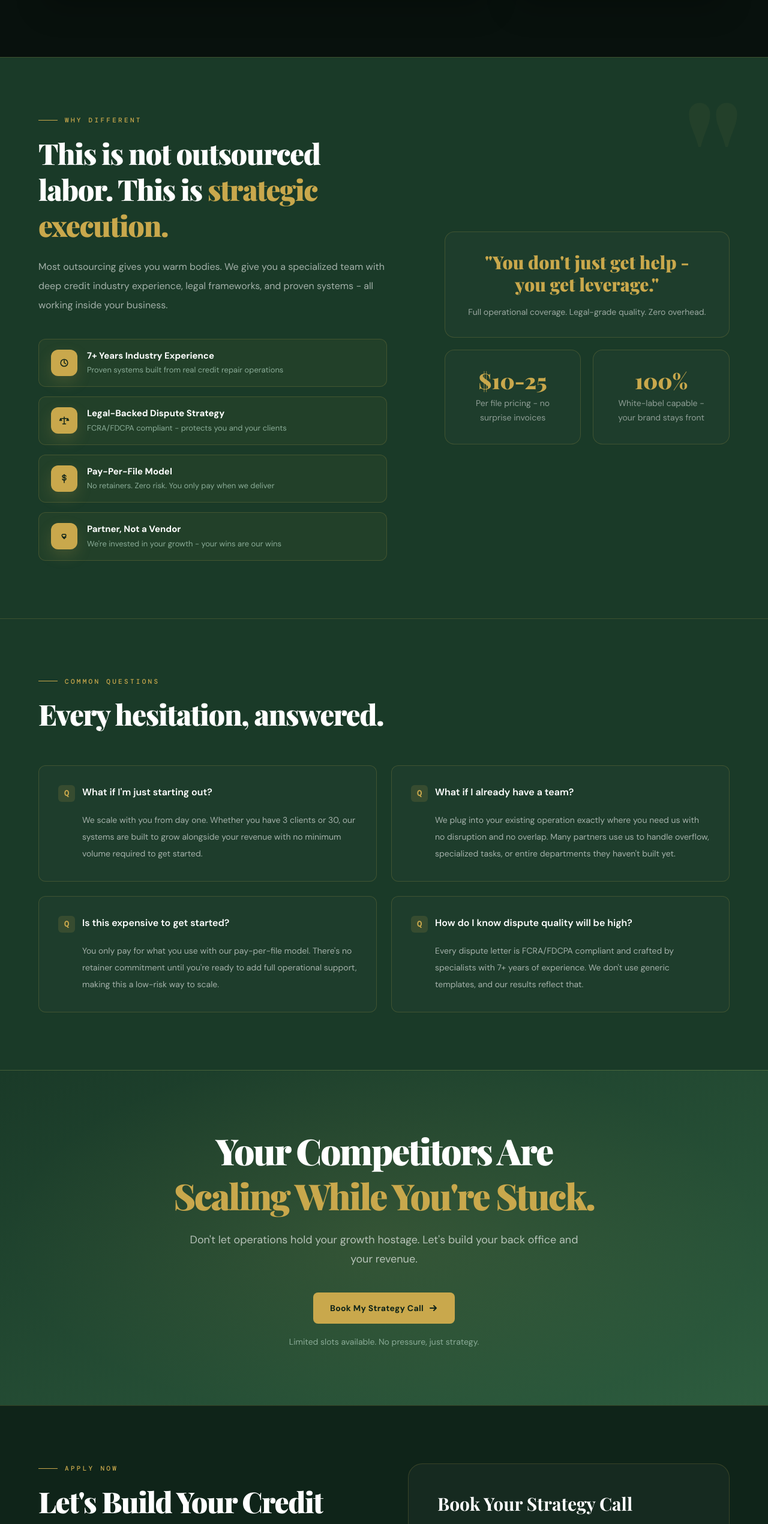
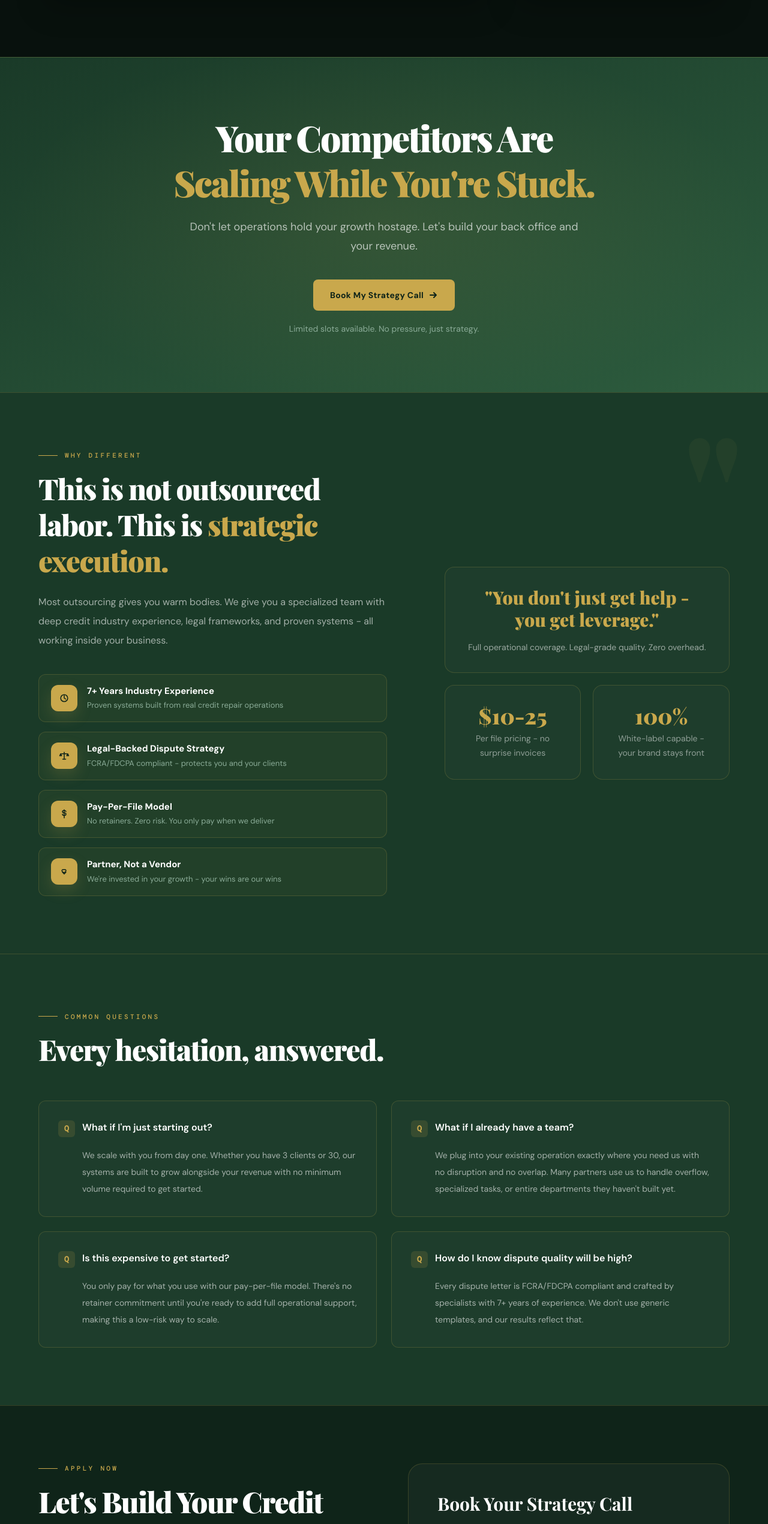
Before and after one commit to olympiosumbilon/CredenceCreditLab, a React (Vite) app: page / in a window 1280 px wide. Shown: the part 6065-8606 px from the top of the page at 60% size. Built offline with nearby package versions, Linux system fonts and the light colour scheme.

Commit message:
move the CTA

```diff
--- a/CredenceLanding.tsx
+++ b/CredenceLanding.tsx
@@ -758,6 +758,28 @@ export default function CredenceLanding() {
         </div>
       </section>
 
+            <section className="relative overflow-hidden border-t border-[#c9a84c]/20 bg-gradient-to-br from-[#1a3a28] to-[#2d5c3e] px-6 py-24 text-center md:px-10 xl:px-16">
+        <div className="absolute inset-0 bg-[radial-gradient(ellipse_70%_80%_at_50%_50%,rgba(201,168,76,0.1)_0%,transparent_70%)]" />
+        <div className="relative mx-auto max-w-4xl">
+          <h2 className="font-['Playfair_Display'] text-5xl font-black leading-tight tracking-[-0.04em] md:text-6xl">
+            Your Competitors Are
+            <br />
+            <span className="text-[#c9a84c]">Scaling While You're Stuck.</span>
+          </h2>
+          <p className="mx-auto mt-5 max-w-2xl text-lg leading-8 text-white/65">
+            Don't let operations hold your growth hostage. Let's build your back office and your
+            revenue.
+          </p>
+          <div className="mt-10">
+            <PrimaryButton href={CALENDLY_URL} centered>Book My Strategy Call</PrimaryButton>
+          </div>
+          <p className="mt-5 text-sm text-[#8aab97]">
+            Limited slots available. No pressure, just strategy.
+          </p>
+        </div>
+      </section>
+
+
       <section
         id="why-us"
         className="relative overflow-hidden border-t border-[#c9a84c]/20 bg-[#1a3a28] px-6 py-20 md:px-10 xl:px-16 xl:py-24"
@@ -918,27 +940,6 @@ export default function CredenceLanding() {
         </div>
       </section>
 
-      <section className="relative overflow-hidden border-t border-[#c9a84c]/20 bg-gradient-to-br from-[#1a3a28] to-[#2d5c3e] px-6 py-24 text-center md:px-10 xl:px-16">
-        <div className="absolute inset-0 bg-[radial-gradient(ellipse_70%_80%_at_50%_50%,rgba(201,168,76,0.1)_0%,transparent_70%)]" />
-        <div className="relative mx-auto max-w-4xl">
-          <h2 className="font-['Playfair_Display'] text-5xl font-black leading-tight tracking-[-0.04em] md:text-6xl">
-            Your Competitors Are
-            <br />
-            <span className="text-[#c9a84c]">Scaling While You're Stuck.</span>
-          </h2>
-          <p className="mx-auto mt-5 max-w-2xl text-lg leading-8 text-white/65">
-            Don't let operations hold your growth hostage. Let's build your back office and your
-            revenue.
-          </p>
-          <div className="mt-10">
-            <PrimaryButton href={CALENDLY_URL} centered>Book My Strategy Call</PrimaryButton>
-          </div>
-          <p className="mt-5 text-sm text-[#8aab97]">
-            Limited slots available. No pressure, just strategy.
-          </p>
-        </div>
-      </section>
-
       <section
         id="apply"
         className="border-t border-[#c9a84c]/20 bg-[#0f2419] px-6 py-20 md:px-10 xl:px-16 xl:py-24"
@@ -1015,6 +1016,27 @@ export default function CredenceLanding() {
         </div>
       </section>
 
+      {/* <section className="relative overflow-hidden border-t border-[#c9a84c]/20 bg-gradient-to-br from-[#1a3a28] to-[#2d5c3e] px-6 py-24 text-center md:px-10 xl:px-16">
+        <div className="absolute inset-0 bg-[radial-gradient(ellipse_70%_80%_at_50%_50%,rgba(201,168,76,0.1)_0%,transparent_70%)]" />
+        <div className="relative mx-auto max-w-4xl">
+          <h2 className="font-['Playfair_Display'] text-5xl font-black leading-tight tracking-[-0.04em] md:text-6xl">
+            Your Competitors Are
+            <br />
+            <span className="text-[#c9a84c]">Scaling While You're Stuck.</span>
+          </h2>
+          <p className="mx-auto mt-5 max-w-2xl text-lg leading-8 text-white/65">
+            Don't let operations hold your growth hostage. Let's build your back office and your
+            revenue.
+          </p>
+          <div className="mt-10">
+            <PrimaryButton href={CALENDLY_URL} centered>Book My Strategy Call</PrimaryButton>
+          </div>
+          <p className="mt-5 text-sm text-[#8aab97]">
+            Limited slots available. No pressure, just strategy.
+          </p>
+        </div>
+      </section> */}
+
       <footer className="border-t border-[#c9a84c]/20 bg-[#0f2419] px-6 py-16 md:px-10 xl:px-16">
         <div className="mx-auto max-w-7xl">
           <div className="flex flex-col justify-between gap-10 lg:flex-row">
```
